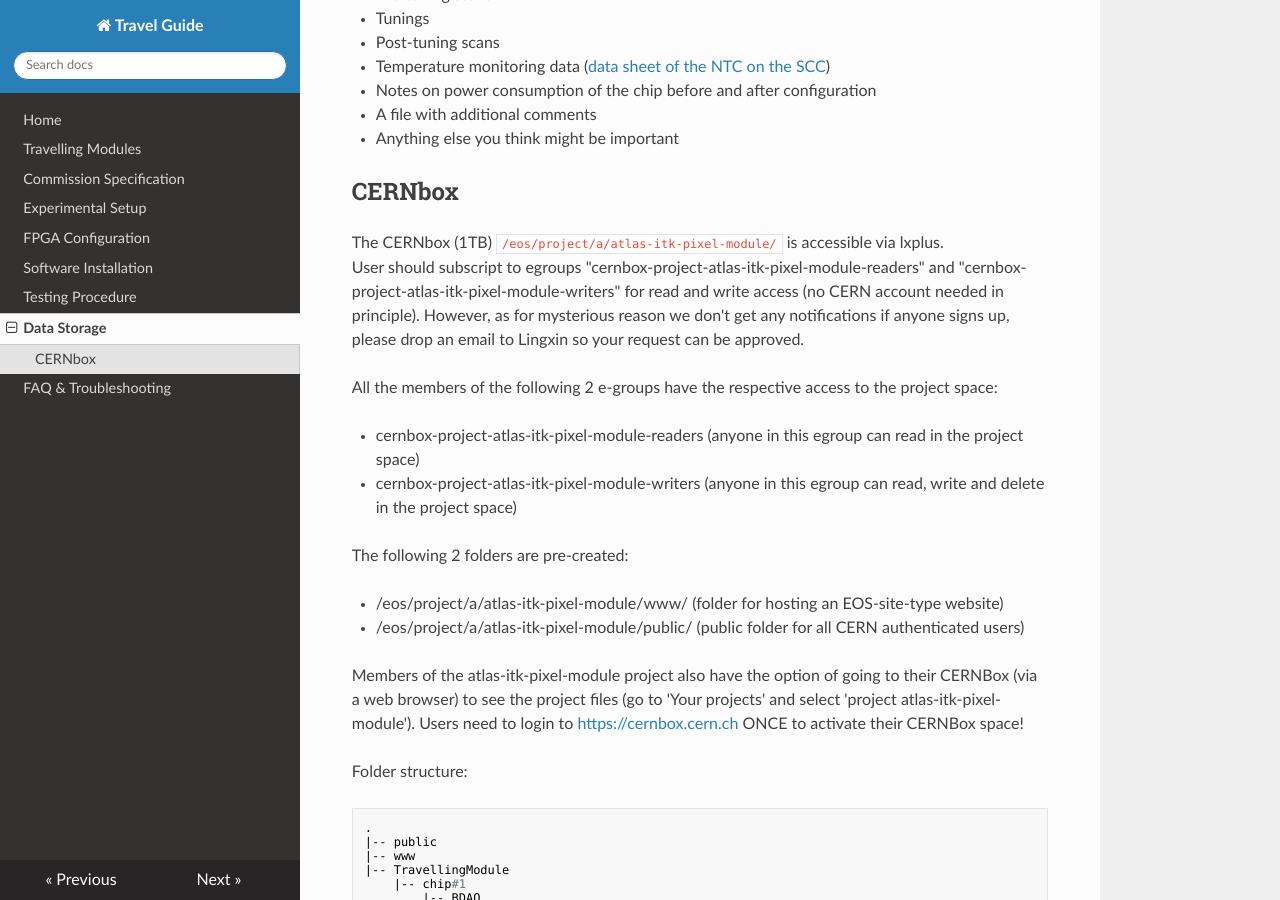
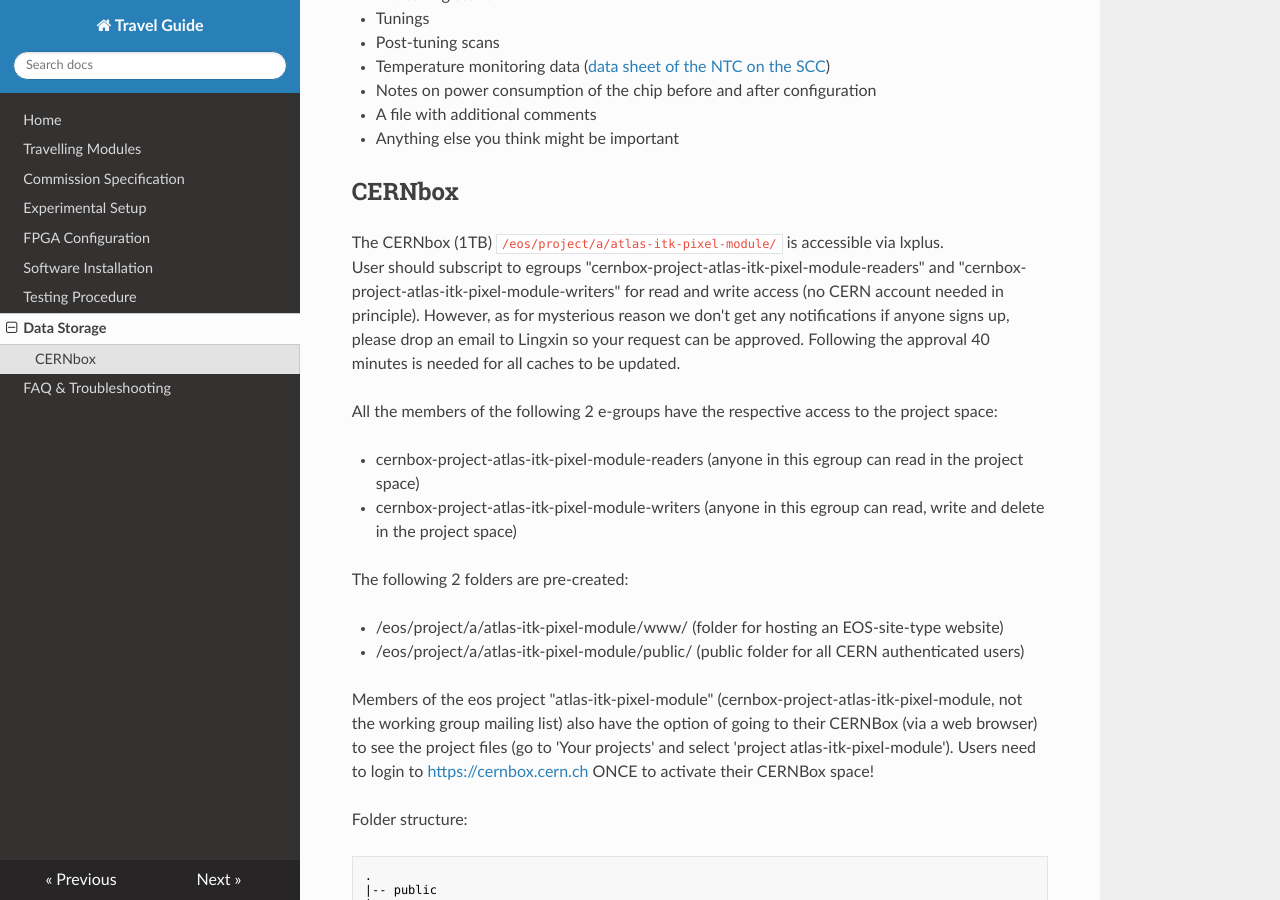
Before and after one commit to lime86/TravellingModule, an MkDocs documentation site: the page built from docs/datastorage.md, in a window 1280 px wide and 900 px high, scrolled down 321 px. Built offline with MkDocs 1.6.1, drawn with Linux system fonts in a browser that asks for light colours; nearby versions of some CDN libraries; old or Windows-style settings are respelled for this version of MkDocs.

Commit message:
add wait time in datastorage

````diff
--- a/docs/datastorage.md
+++ b/docs/datastorage.md
@@ -20,7 +20,7 @@ CERNbox
 The CERNbox (1TB) ```/eos/project/a/atlas-itk-pixel-module/``` is accessible via lxplus.
 User should subscript to egroups "cernbox-project-atlas-itk-pixel-module-readers" and "cernbox-project-atlas-itk-pixel-module-writers"
 for read and write access (no CERN account needed in principle). However, as for mysterious reason we don't get any notifications if anyone signs up,
-please drop an email to Lingxin so your request can be approved.
+please drop an email to Lingxin so your request can be approved. Following the approval 40 minutes is needed for all caches to be updated.
 
 
 All the members of the following 2 e-groups have the respective access to the project space:
@@ -33,7 +33,7 @@ The following 2 folders are pre-created:
 - /eos/project/a/atlas-itk-pixel-module/www/ (folder for hosting an EOS-site-type website)
 - /eos/project/a/atlas-itk-pixel-module/public/ (public folder for all CERN authenticated users)
 
-Members of the atlas-itk-pixel-module project also have the option of going to their CERNBox (via a web browser) to see the project files
+Members of the eos project "atlas-itk-pixel-module" (cernbox-project-atlas-itk-pixel-module, not the working group mailing list) also have the option of going to their CERNBox (via a web browser) to see the project files
 (go to 'Your projects' and select 'project atlas-itk-pixel-module'). Users need to login to <https://cernbox.cern.ch> ONCE to activate their CERNBox space!
 
 Folder structure:
````
